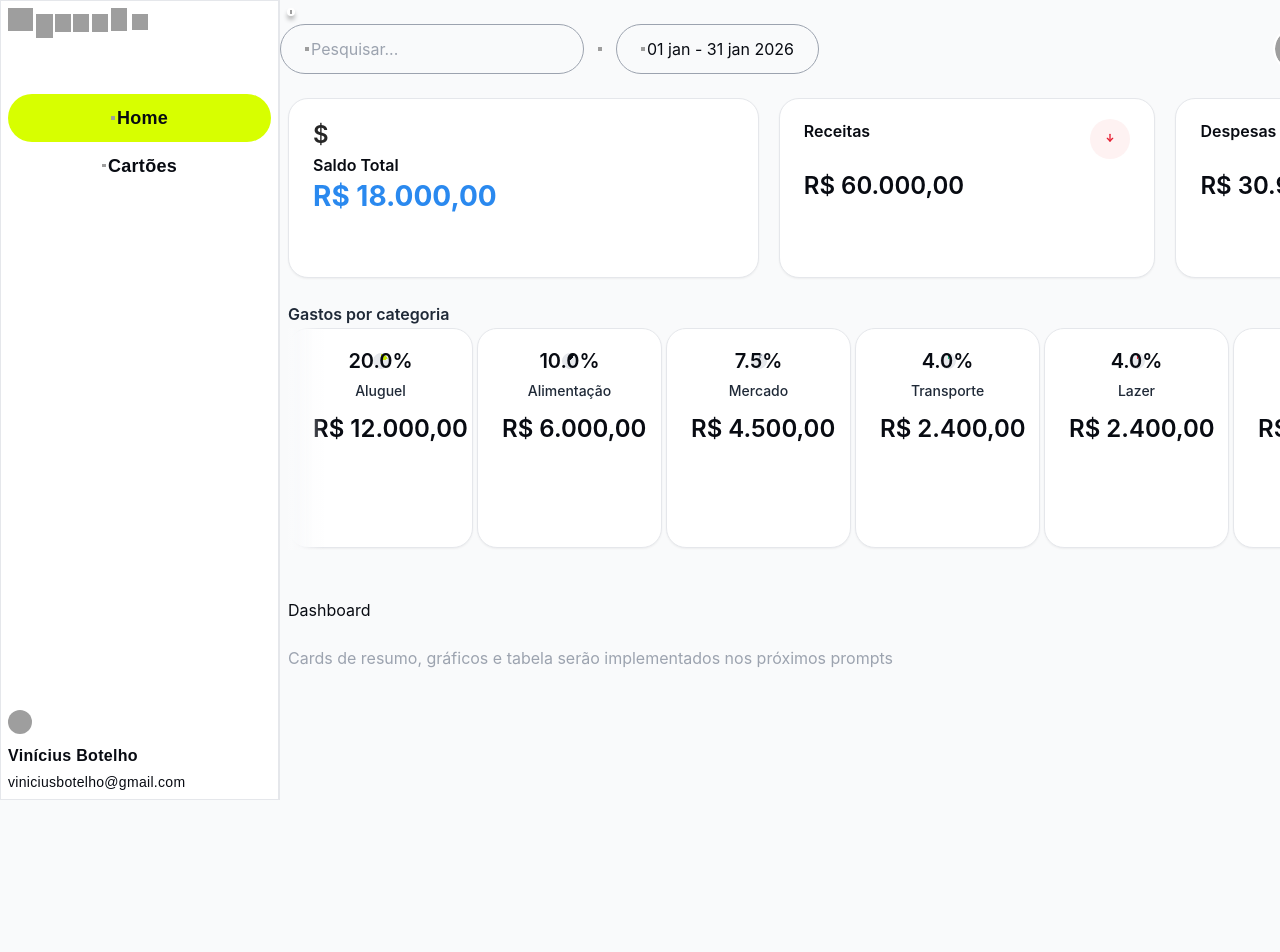
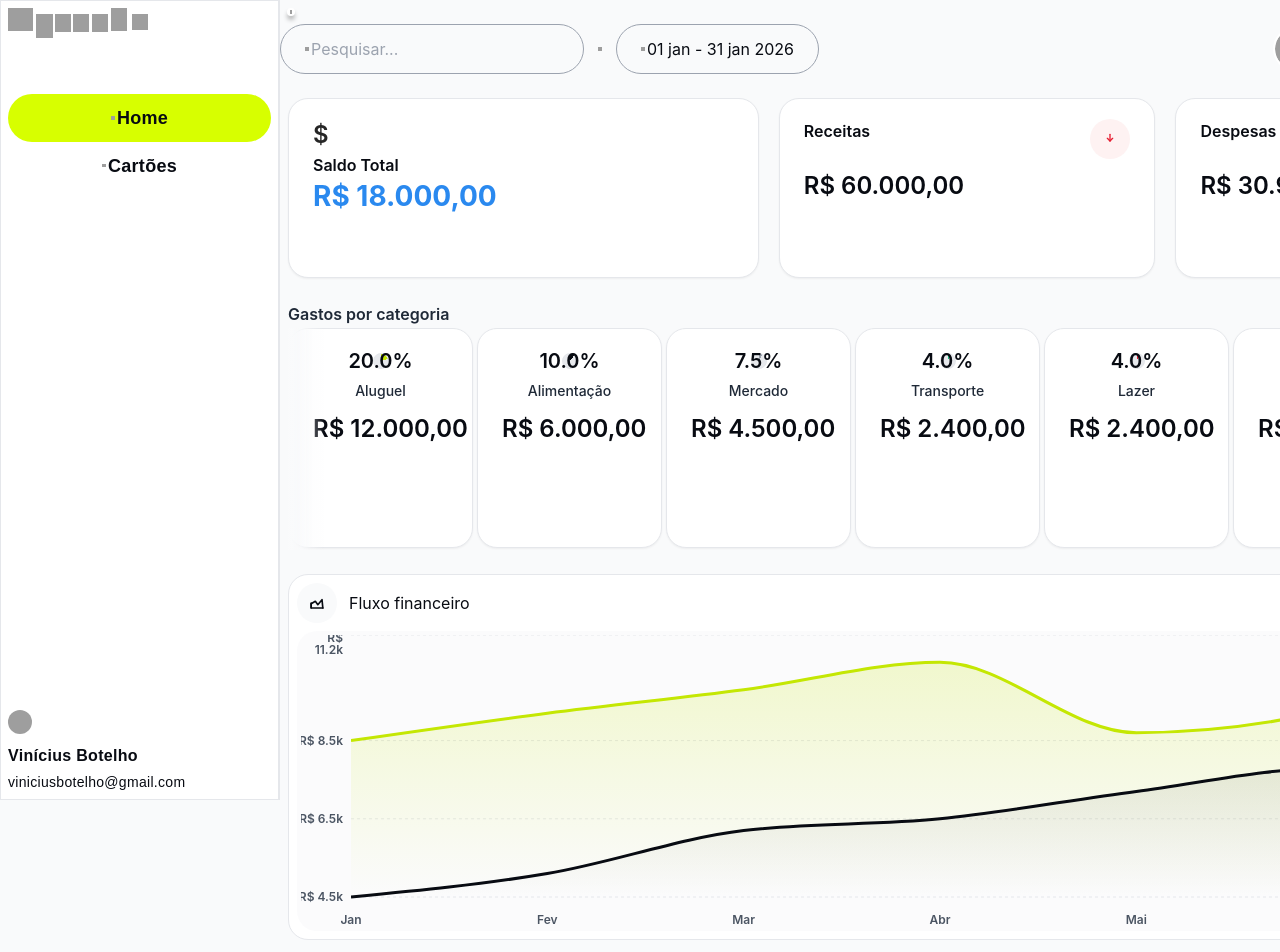
Before and after one commit to viniciusviniciussantos13-rgb/dashboard-mycash, a React (Vite) app: page / in a window 1280 px wide. Shown: the top 952 px of the page. Before the commit the page ends 800 px from the top, so only its background shows below. Built offline with nearby package versions, Linux system fonts and the light colour scheme; grey boxes are pictures that could not be loaded.

Commit message:
feat: add financial flow chart

```diff
--- /dev/null
+++ b/src/components/dashboard/FinancialFlowChart/FinancialFlowChart.tsx
@@ -0,0 +1,153 @@
+import { useMemo } from 'react'
+import {
+  Area,
+  AreaChart,
+  CartesianGrid,
+  ResponsiveContainer,
+  Tooltip,
+  TooltipProps,
+  XAxis,
+  YAxis,
+} from 'recharts'
+import { formatCurrencyBRL } from '@/utils/formatCurrency'
+
+const mockFlowData = [
+  { month: 'Jan', income: 8500, expense: 4500 },
+  { month: 'Fev', income: 9200, expense: 5100 },
+  { month: 'Mar', income: 9800, expense: 6200 },
+  { month: 'Abr', income: 10500, expense: 6500 },
+  { month: 'Mai', income: 8700, expense: 7200 },
+  { month: 'Jun', income: 9300, expense: 7800 },
+  { month: 'Jul', income: 11200, expense: 6000 },
+]
+
+const axisLabelStyle = {
+  fill: '#4b5563',
+  fontSize: 12,
+  fontWeight: 600,
+}
+
+const tooltipFormatter = (value: number) => formatCurrencyBRL(value)
+
+const CustomTooltip = ({ active, payload, label }: TooltipProps<number, string>) => {
+  if (!active || !payload || payload.length === 0) {
+    return null
+  }
+
+  const incomePoint = payload.find((item) => item.dataKey === 'income')
+  const expensePoint = payload.find((item) => item.dataKey === 'expense')
+
+  return (
+    <div className="rounded-shape-20 border border-neutral-200 bg-surface-500 p-3 shadow-lg">
+      <p className="text-sm font-semibold text-neutral-1100">{label}</p>
+      <p className="text-sm font-semibold text-green-600">
+        Receitas: {tooltipFormatter(incomePoint?.value ?? 0)}
+      </p>
+      <p className="text-sm font-semibold text-neutral-1100">
+        Despesas: {tooltipFormatter(expensePoint?.value ?? 0)}
+      </p>
+    </div>
+  )
+}
+
+export default function FinancialFlowChart() {
+  const minValue = useMemo(() => Math.min(...mockFlowData.map((item) => item.expense)), [])
+  const maxValue = useMemo(() => Math.max(...mockFlowData.map((item) => item.income)), [])
+
+  return (
+    <section className="w-full max-w-[1400px] rounded-shape-20 border border-neutral-300 bg-surface-500 p-8">
+      <header className="flex items-center justify-between gap-4">
+        <div className="flex items-center gap-3">
+          <div className="flex h-10 w-10 items-center justify-center rounded-full bg-neutral-100">
+            <svg
+              width="20"
+              height="20"
+              viewBox="0 0 24 24"
+              fill="none"
+              xmlns="http://www.w3.org/2000/svg"
+            >
+              <path
+                d="M5 18V13L10 10L13 14L18 8L19 18"
+                stroke="#080b12"
+                strokeWidth="2"
+                strokeLinecap="round"
+                strokeLinejoin="round"
+              />
+              <path
+                d="M5 12L5 18H19"
+                stroke="#080b12"
+                strokeWidth="2"
+                strokeLinecap="round"
+                strokeLinejoin="round"
+              />
+            </svg>
+          </div>
+          <h2 className="heading-small text-neutral-1100">Fluxo financeiro</h2>
+        </div>
+        <div className="flex items-center gap-4 text-sm font-semibold">
+          <span className="flex items-center gap-2 text-green-600">
+            <span className="h-2.5 w-2.5 rounded-full bg-brand-700" />
+            Receitas
+          </span>
+          <span className="flex items-center gap-2 text-neutral-1100">
+            <span className="h-2.5 w-2.5 rounded-full bg-neutral-900" />
+            Despesas
+          </span>
+        </div>
+      </header>
+
+      <div className="mt-8 h-[300px] w-full rounded-shape-20 bg-neutral-100/70 p-4">
+        <ResponsiveContainer width="100%" height="100%">
+          <AreaChart data={mockFlowData} margin={{ top: 0, right: 10, left: -10, bottom: 0 }}>
+            <defs>
+              <linearGradient id="incomeFill" x1="0" y1="0" x2="0" y2="1">
+                <stop offset="0%" stopColor="rgba(196, 231, 3, 0.35)" />
+                <stop offset="100%" stopColor="rgba(196, 231, 3, 0)" />
+              </linearGradient>
+              <linearGradient id="expenseFill" x1="0" y1="0" x2="0" y2="1">
+                <stop offset="0%" stopColor="rgba(8, 11, 18, 0.12)" />
+                <stop offset="100%" stopColor="rgba(8, 11, 18, 0)" />
+              </linearGradient>
+            </defs>
+            <CartesianGrid strokeDasharray="3 3" stroke="#e5e7eb" vertical={false} />
+            <XAxis
+              dataKey="month"
+              tickMargin={12}
+              axisLine={false}
+              tickLine={false}
+              tick={{ ...axisLabelStyle }}
+            />
+            <YAxis
+              domain={[minValue, maxValue]}
+              tickLine={false}
+              tickFormatter={(value) => `R$ ${value / 1000}k`}
+              axisLine={false}
+              tick={{ ...axisLabelStyle }}
+              width={60}
+            />
+            <Tooltip
+              content={<CustomTooltip />}
+              cursor={{ stroke: '#d1d5db', strokeWidth: 1, strokeDasharray: '3 3' }}
+            />
+            <Area
+              type="monotone"
+              dataKey="income"
+              stroke="#c4e703"
+              strokeWidth={3}
+              fill="url(#incomeFill)"
+              activeDot={{ stroke: '#c4e703', strokeWidth: 2, r: 5 }}
+            />
+            <Area
+              type="monotone"
+              dataKey="expense"
+              stroke="#080b12"
+              strokeWidth={3}
+              fill="url(#expenseFill)"
+              activeDot={{ stroke: '#080b12', strokeWidth: 2, r: 5 }}
+            />
+          </AreaChart>
+        </ResponsiveContainer>
+      </div>
+    </section>
+  )
+}
--- a/src/pages/Dashboard.tsx
+++ b/src/pages/Dashboard.tsx
@@ -1,6 +1,7 @@
 import DashboardHeader from '@/components/dashboard/DashboardHeader/DashboardHeader'
 import SummaryCards from '@/components/dashboard/SummaryCards/SummaryCards'
 import ExpensesByCategoryCarousel from '@/components/dashboard/ExpensesByCategoryCarousel/ExpensesByCategoryCarousel'
+import FinancialFlowChart from '@/components/dashboard/FinancialFlowChart/FinancialFlowChart'
 
 /**
  * Página principal do Dashboard
@@ -18,6 +19,7 @@ export default function Dashboard() {
       <div className="w-full px-4 md:px-6 lg:px-8 pb-6 flex flex-col gap-6">
         <SummaryCards />
         <ExpensesByCategoryCarousel />
+        <FinancialFlowChart />
 
         <div className="w-full max-w-[1400px]">
           <div className="mt-6">
```
